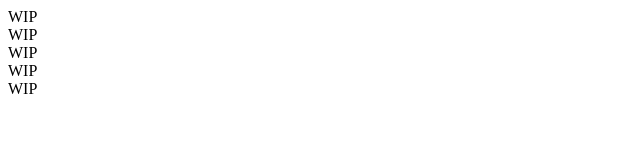
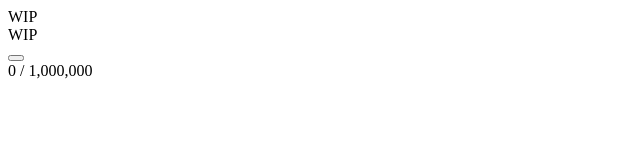
Before and after one commit to theofficetroll/JustAPinchOfMana, a React app: page / in a window 1280 px wide. Shown: the top 160 px of the page, without its empty margins (0-640 px from the left). Built offline with nearby package versions, Linux system fonts and the light colour scheme; the HTML template or start-up script is replaced by a standard one.

Commit message:
Added mana pass-down to progress and orb. Made orb clickable to add 1.

```diff
--- a/src/components/orb.jsx
+++ b/src/components/orb.jsx
@@ -5,10 +5,10 @@ import React from 'react';
 // TODO
 // Everything
 
-const Orb = () => {
+const Orb = ({ mana, onManaChange }) => {
   return (
     <div>
-      WIP
+      <button onClick={() => onManaChange(mana + 1)} />
     </div>
   )
 }
--- a/src/components/progress.jsx
+++ b/src/components/progress.jsx
@@ -5,10 +5,10 @@ import React from 'react';
 // TODO
 // Everything
 
-const Progress = () => {
+const Progress = ({ mana }) => {
   return (
     <div>
-      WIP
+      {mana} / 1,000,000
     </div>
   )
 }
--- /dev/null
+++ b/src/components/tools.jsx
@@ -0,0 +1,17 @@
+import React from 'react';
+import Orb from '../components/orb.jsx';
+
+// Tools holds visual representations of the tools being utilized by the player. Should get busier as more tools are added.
+
+// TODO
+// Everything
+
+const Tools = ({ mana, onManaChange }) => {
+  return (
+    <div>
+      <Orb mana={mana} onManaChange={onManaChange} />
+    </div>
+  )
+}
+
+export default Tools;
--- a/src/components/visuals.jsx
+++ /dev/null
@@ -1,16 +0,0 @@
-import React from 'react';
-
-// Visuals holds visual representations of the tools being utilized by the player. Should get busier as more tools are added.
-
-// TODO
-// Everything
-
-const Visuals = () => {
-  return (
-    <div>
-      WIP
-    </div>
-  )
-}
-
-export default Visuals;
--- a/src/pages/run.jsx
+++ b/src/pages/run.jsx
@@ -1,8 +1,7 @@
-import React from 'react';
+import React, { useState } from 'react';
 import Build from '../components/build.jsx';
-import Visuals from '../components/visuals.jsx';
+import Tools from '../components/tools.jsx';
 import Research from '../components/research.jsx';
-import Orb from '../components/orb.jsx';
 import Progress from '../components/progress.jsx';
 
 // TODO
@@ -13,13 +12,14 @@ import Progress from '../components/progress.jsx';
 
 const Run = () => {
 
+  const [ mana, setMana ] = useState(0);
+
   return (
     <div>
       <Build />
-      <Visuals />
       <Research />
-      <Orb />
-      <Progress />
+      <Tools mana={mana} onManaChange={setMana} />
+      <Progress mana={mana} />
     </div>
   )
 }
```
Also changed, not shown: 2 other files (tests, documents, lock files or other folders).
